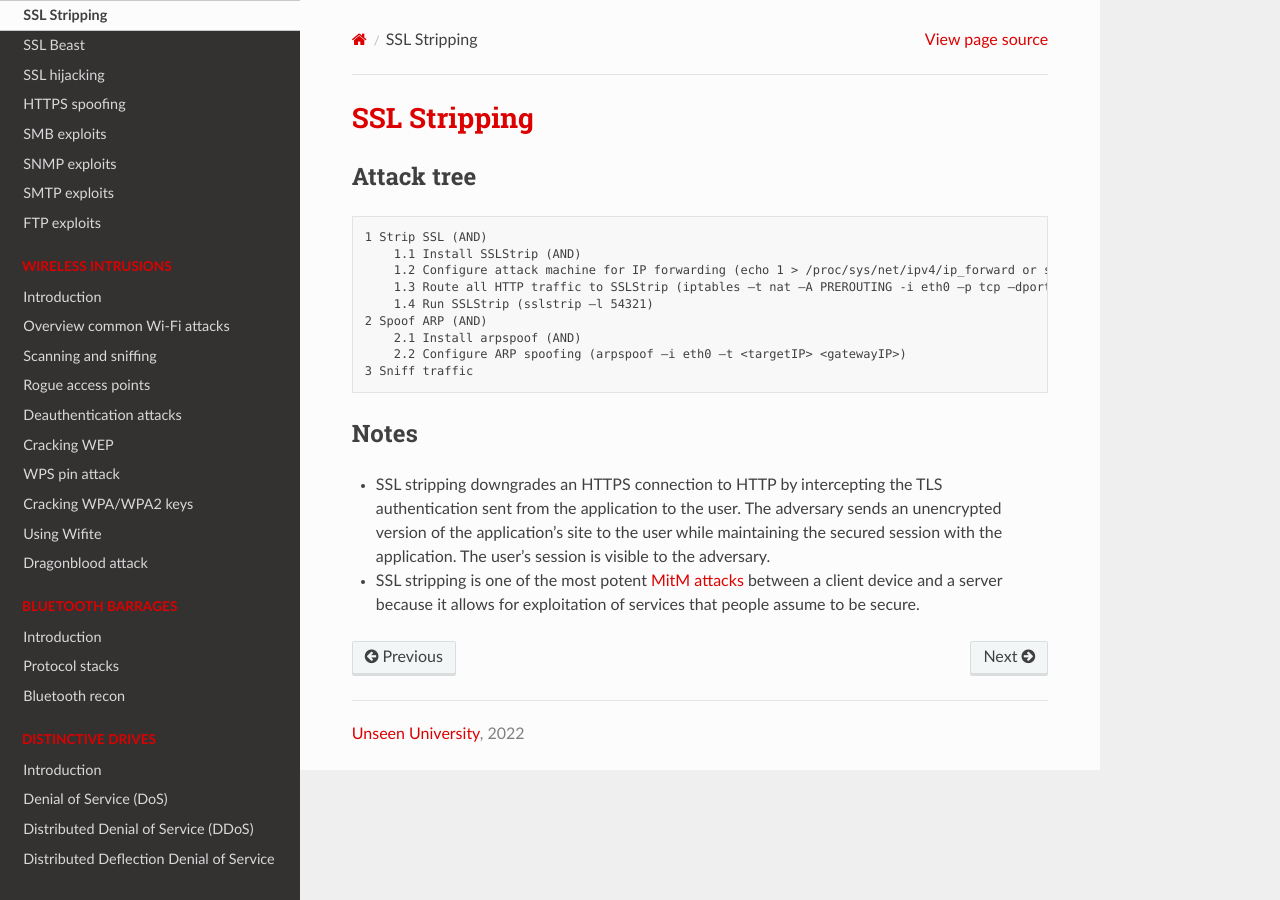
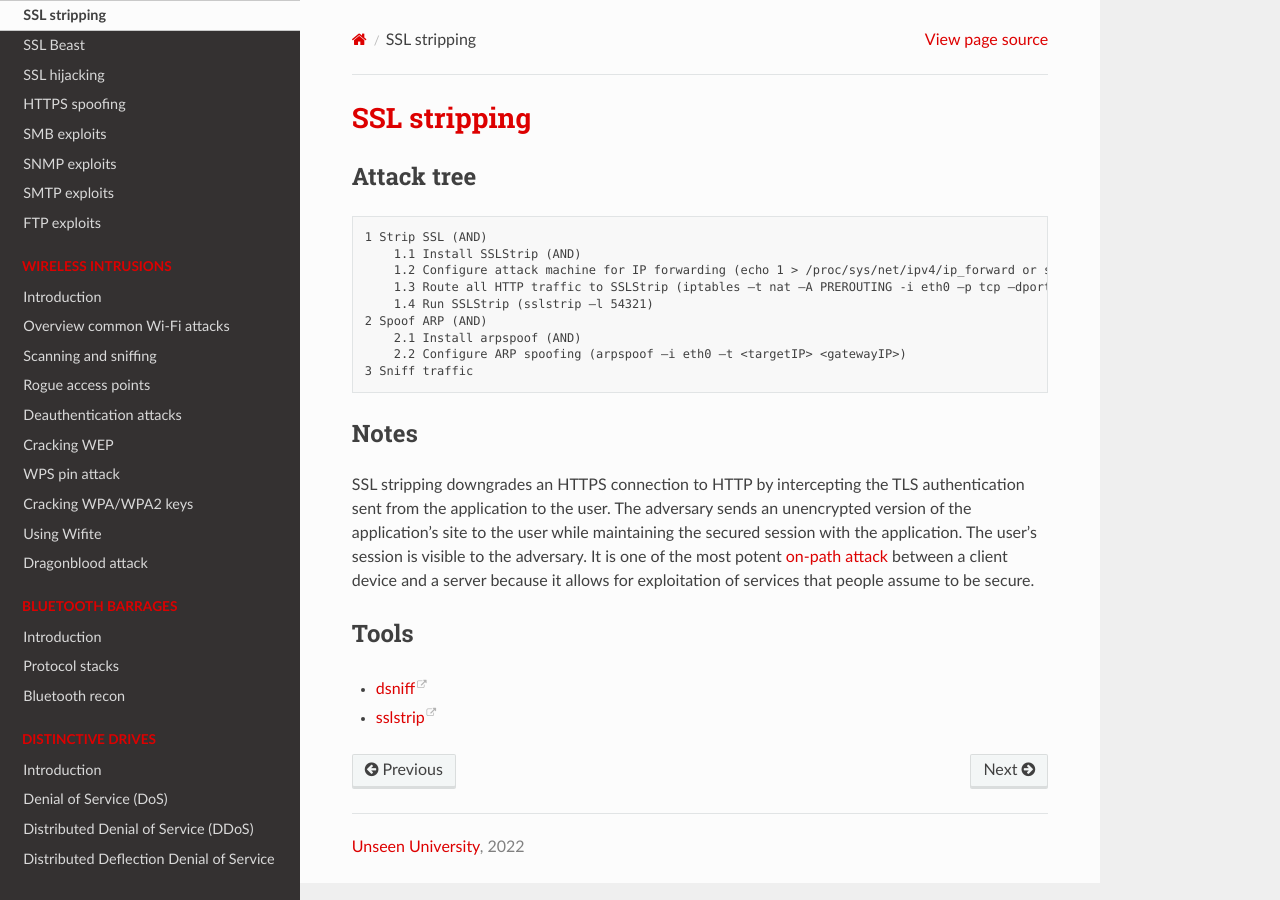
Before and after one commit to tymyrddin/red-network, a Sphinx documentation site: the page built from source/docs/application/ssl-stripping.md, in a window 1280 px wide. Built offline with Sphinx 7.4.7 and the Read the Docs theme 2.0.0, drawn with Linux system fonts in a browser that asks for light colours.

Commit message:
Version 0.1

```diff
--- a/source/docs/application/ssl-stripping.md
+++ b/source/docs/application/ssl-stripping.md
@@ -1,4 +1,4 @@
-# SSL Stripping
+# SSL stripping
 
 ## Attack tree
 
@@ -16,5 +16,13 @@
 
 ## Notes
 
-* SSL stripping downgrades an HTTPS connection to HTTP by intercepting the TLS authentication sent from the application to the user. The adversary sends an unencrypted version of the application’s site to the user while maintaining the secured session with the application. The user’s session is visible to the adversary.
-* SSL stripping is one of the most potent [MitM attacks](../box/mitm.md) between a client device and a server because it allows for exploitation of services that people assume to be secure.
+SSL stripping downgrades an HTTPS connection to HTTP by intercepting the TLS authentication sent from the
+application to the user. The adversary sends an unencrypted version of the application’s site to the user while
+maintaining the secured session with the application. The user’s session is visible to the adversary.
+It is one of the most potent [on-path attack](../box/mitm.md) between a client device and a server because it
+allows for exploitation of services that people assume to be secure.
+
+## Tools
+
+* [dsniff](https://www.monkey.org/~dugsong/dsniff/)
+* [sslstrip](https://www.kali.org/tools/sslstrip/)
```
Also changed, not shown: source/docs/box/README.md (+1 -1 lines), source/docs/box/mitm.md (+1 -1 lines), source/docs/layer2/arp-spoofing.md (+2 -1 lines).
